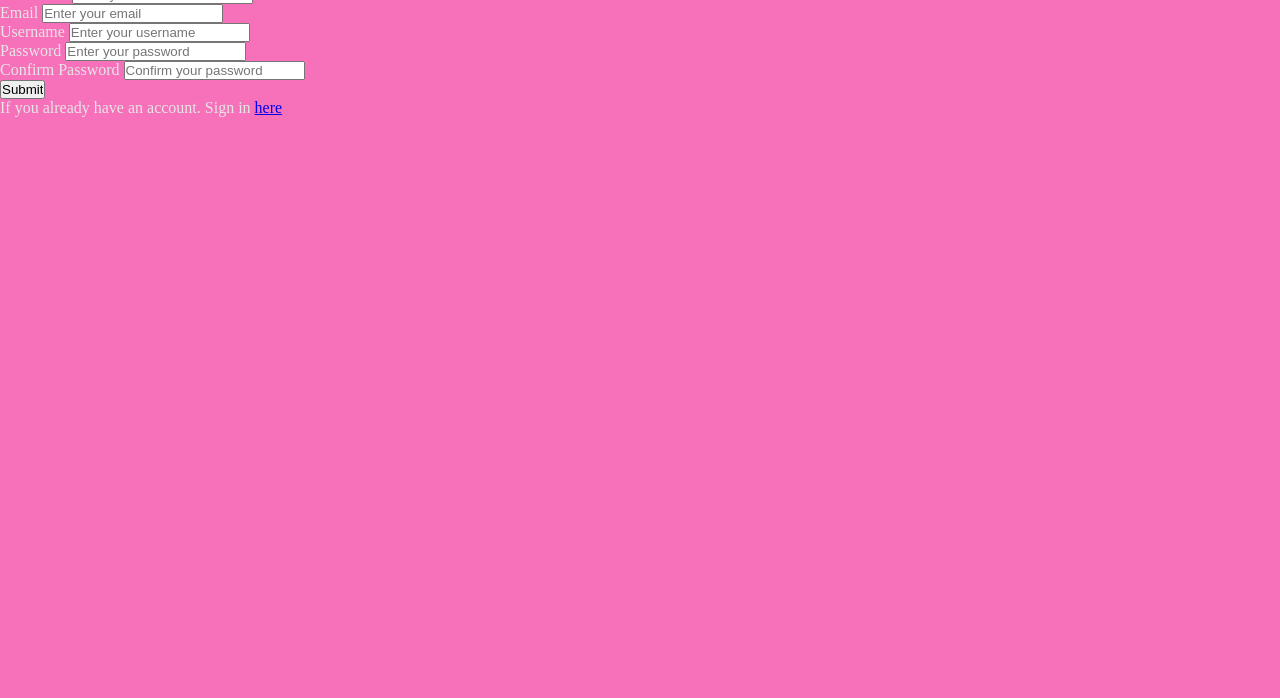
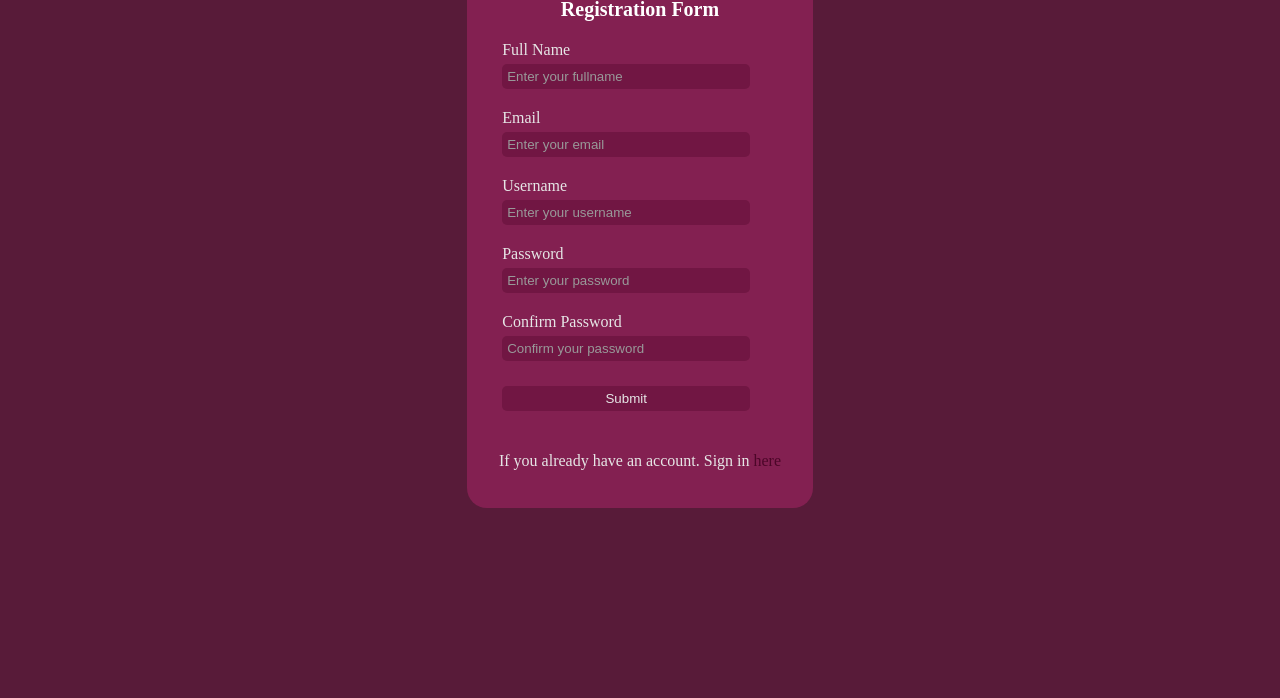
Before and after one commit to abujafar93/Altschool-First-Project, a plain HTML site: page register.html in a window 1280 px wide. Shown: the part 102-800 px from the top of the page. Drawn offline with Linux system fonts and the light colour scheme.

Commit message:
complete registration form and its styling

```diff
--- a/register.html
+++ b/register.html
@@ -5,6 +5,7 @@
   <meta http-equiv="X-UA-Compatible" content="IE=edge">
   <meta name="viewport" content="width=device-width, initial-scale=1.0">
   <link rel="stylesheet" href="style.css">
+  <link rel="stylesheet" href="signInUp.css">
   <title>Register Page</title>
 </head>
 <body>
@@ -20,21 +21,21 @@
   </nav>
 
     <div class="plate">
-      <div class="container">
+      <div class="signContainer">
         <h1>Registration Form</h1>
           <div>
-            <form>
-              <label for="fullName">Full Name</label>
-              <input type="text" id="name" placeholder="Enter your fullname"><br>
-              <label for="email">Email</label>
-              <input type="email" id="email" placeholder="Enter your email"><br>
-              <label for="username">Username</label>
-              <input type="text" id="username" placeholder="Enter your username"><br>
-              <label for="password">Password</label>
-              <input type="password" id="pwd" placeholder="Enter your password"><br>
-              <label for="cfmpwd">Confirm Password</label>
-              <input type="password" id="cfmpwd" placeholder="Confirm your password"><br>
-              <input type="button" value="Submit" id="btn1"><br>
+            <form id="registerForm">
+              <label for="fullName">Full Name</label><br>
+              <input type="text" id="name" placeholder="Enter your fullname" required><br>
+              <label for="email">Email</label><br>
+              <input type="email" id="email" placeholder="Enter your email" requiredv><br>
+              <label for="username">Username</label><br>
+              <input type="text" id="username" placeholder="Enter your username" required><br>
+              <label for="password">Password</label><br>
+              <input type="password" id="pwd" placeholder="Enter your password" required><br>
+              <label for="cfmpwd">Confirm Password</label><br>
+              <input type="password" id="cfmpwd" placeholder="Confirm your password" required><br>
+              <input type="button" value="Submit" id="btn1">
             </form>
             <p>If you already have an account. Sign in <a href="login.html">here</a></p>
           </div>
--- a/signInUp.css
+++ b/signInUp.css
@@ -0,0 +1,81 @@
+* {
+  margin: 0;
+  padding: 0;
+  box-sizing: border-box;
+}
+
+.plate {
+  display: flex;
+  justify-content: center;
+  height: 530px;
+  margin-top: 30px;
+}
+
+.signContainer {
+  width: 50%;
+  height: 530px;
+  background-color:  rgb(131, 32, 81);
+  padding: 20px;
+  border-radius: 20px;
+}
+
+body {
+  color: hsl(0, 0%, 90%);
+  background-color: rgba(70, 3, 36, 0.9);
+}
+
+.signContainer h1 {
+  text-align: center;
+  color: hsl(0, 0%, 100%);
+  font-size: 20px;
+}
+
+#registerForm{
+  margin: 20px 0px;
+  padding: 0px 15px;
+}
+
+#registerForm label {
+  margin-top: 20px;
+}
+
+#registerForm input {
+  width: 90%;
+  margin: 5px 0px 20px 0px;
+  height: 25px;
+  border-radius: 5px;
+  border: none;
+  background-color: rgba(70, 3, 36, 0.3);
+  padding: 5px;
+  color: hsl(0, 0%, 90%);
+}
+
+#registerForm input::placeholder{
+  color: hsl(0, 0%, 60%);
+}
+
+.signContainer p {
+  text-align: center;
+  line-height: 20px;
+}
+
+.signContainer p a {
+  text-decoration: none;
+  color: rgba(70, 3, 36, 0.9);
+}
+
+.signContainer p a:hover{
+  color: rgba(245, 52, 158, 0.7);
+}
+
+@media  screen and (min-width:700px) {
+  .signContainer{
+    width: 40%;
+  }
+}
+
+@media  screen and (min-width:1000px) {
+  .signContainer{
+    width: 27%;
+  }
+}
--- a/style.css
+++ b/style.css
@@ -9,6 +9,9 @@
   justify-content: space-between;
   height: 50px;
   padding: 10px;
+  top: 0;
+  z-index: 1;
+  position: sticky;
   background-image: linear-gradient(to right,  rgba(70, 3, 36, 0.7), rgba(245, 52, 158, 0.7));
 }
 
@@ -34,7 +37,7 @@
 }
 
 body {
-  background-color: rgba(245, 52, 158, 0.7);
+  background-color: rgba(70, 3, 36, 0.9);
   color: hsl(0, 0%, 90%);
 }
 
@@ -46,7 +49,7 @@ body {
   width: 80%;
   align-items: center;
   margin: 20px auto;
-  background-color:  rgba(204, 95, 150, 0.7);
+  background-color:  rgb(131, 32, 81);
   padding: 20px;
   border-radius: 20px;
 }
@@ -110,7 +113,7 @@ body {
   width: 70%;
   align-items: center;
   margin: 20px 0px;
-  background-color:  rgba(204, 95, 150, 0.7);
+  background-color:  rgb(131, 32, 81);
   padding: 20px;
   border-radius: 20px;
 }
@@ -130,7 +133,7 @@ body {
   width: 70%;
   align-items: center;
   margin: 20px 0px;
-  background-color:  rgba(204, 95, 150, 0.7);
+  background-color:  rgb(131, 32, 81);
   padding: 20px;
   border-radius: 20px;
 }
@@ -149,7 +152,7 @@ body {
   width: 70%;
   align-items: center;
   margin: 20px 0px;
-  background-color:  rgba(204, 95, 150, 0.7);
+  background-color:  rgb(131, 32, 81);
   padding: 20px;
   border-radius: 20px;
 }
@@ -172,7 +175,7 @@ body {
   width: 70%;
   align-items: center;
   margin: 20px 0px;
-  background-color:  rgba(204, 95, 150, 0.7);
+  background-color:  rgb(131, 32, 81);
   padding: 20px;
   border-radius: 20px;
 }
@@ -192,7 +195,7 @@ body {
   width: 70%;
   align-items: center;
   margin: 20px 0px;
-  background-color:  rgba(204, 95, 150, 0.7);
+  background-color:  rgb(131, 32, 81);
   padding: 20px;
   border-radius: 20px;
 }
@@ -217,14 +220,14 @@ body {
 
 /* CONTACT BUTTON */
 #cntbtn {
-  background-color:  rgba(204, 95, 150, 0.7);
+  background-color:  rgb(131, 32, 81);
   border-radius: 30px 0px 20px 0px;
   margin-left: 35%;
 }
 
 #cntbtn button {
   border: none;
-  background-color: rgba(204, 95, 150, 0.7);
+  background-color:  rgb(131, 32, 81);
   color: hsl(0, 0%, 90%);
   width: 30%;
   padding: 10px;
@@ -233,9 +236,8 @@ body {
   height: 40px;
 }
 
-#cntbtn:hover{
-  color: hsl(0, 0%, 100%);
-  background-color: rgba(70, 3, 36, 0.7);
+#cntbtn:hover, #cntbtn button:hover{
+  color: rgba(70, 3, 36, 0.9);
 }
 
 footer {
```
Also changed, not shown: login.html (+3 -2 lines).
